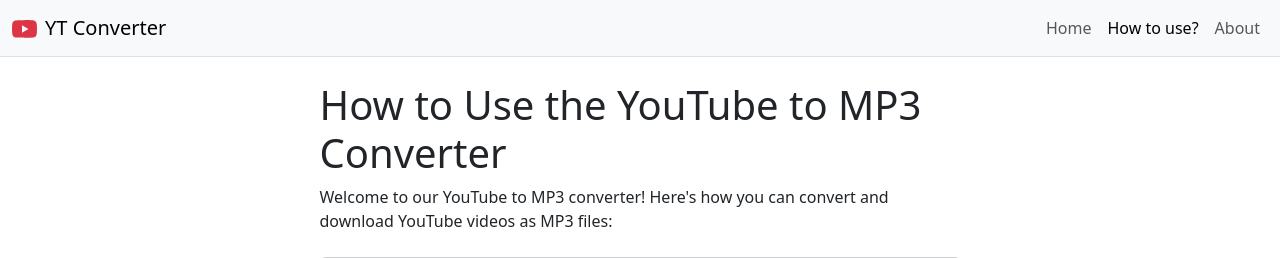
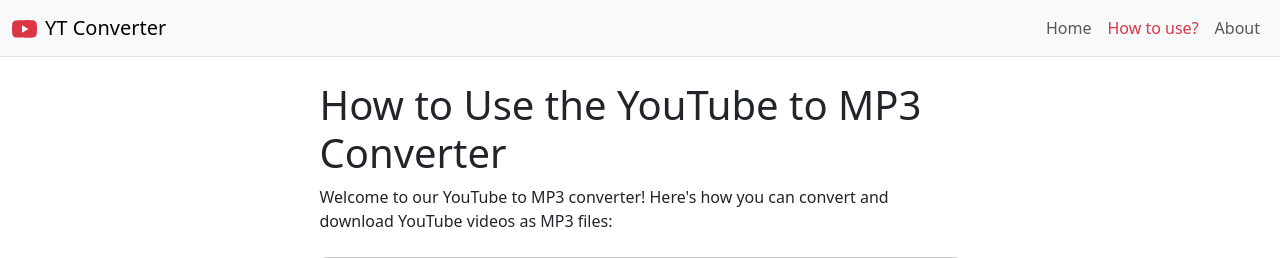
Before and after one commit to anuraagnagar/flask-YT-converter, a Flask app: page /how_to_use in a window 1280 px wide. Shown: the top 258 px of the page. Run offline with Flask 3, Linux system fonts and the light colour scheme.

Commit message:
Modified styles.css

```diff
--- a/static/css/styles.css
+++ b/static/css/styles.css
@@ -1,4 +1,7 @@
 
+.nav-link.active {
+    color: #dc3545 !important;
+}
 
 .form-control:focus {
     color: #212529;
```
